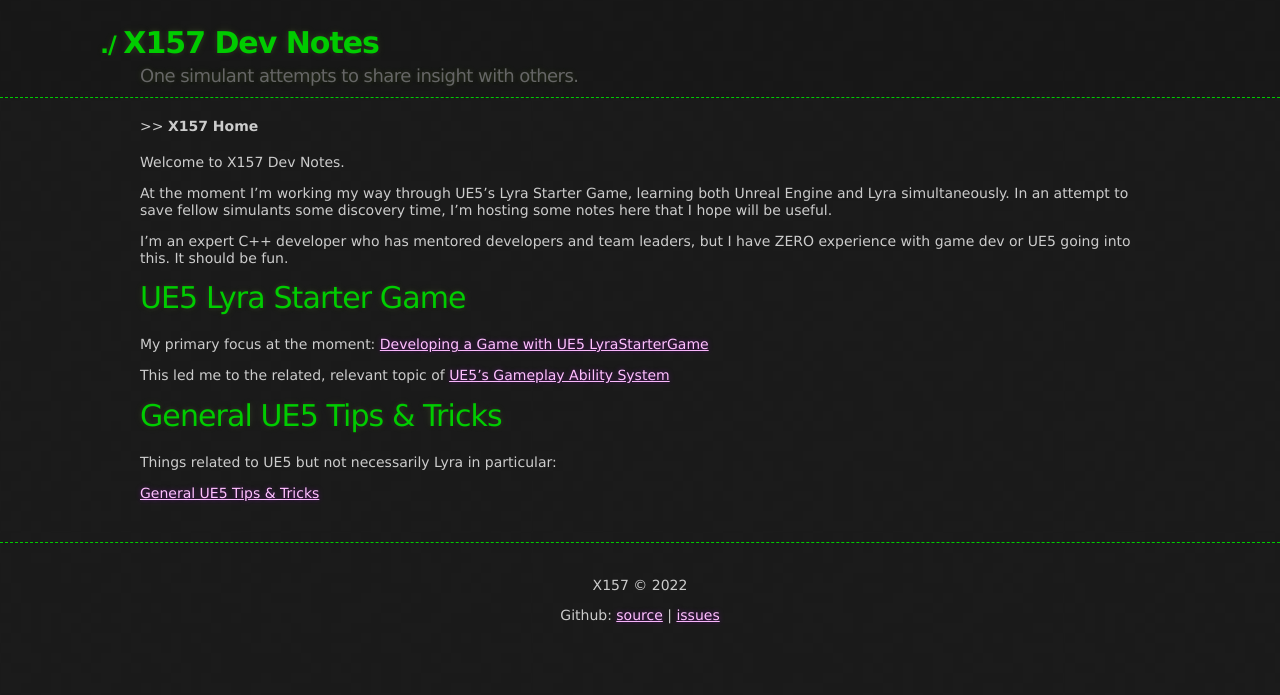
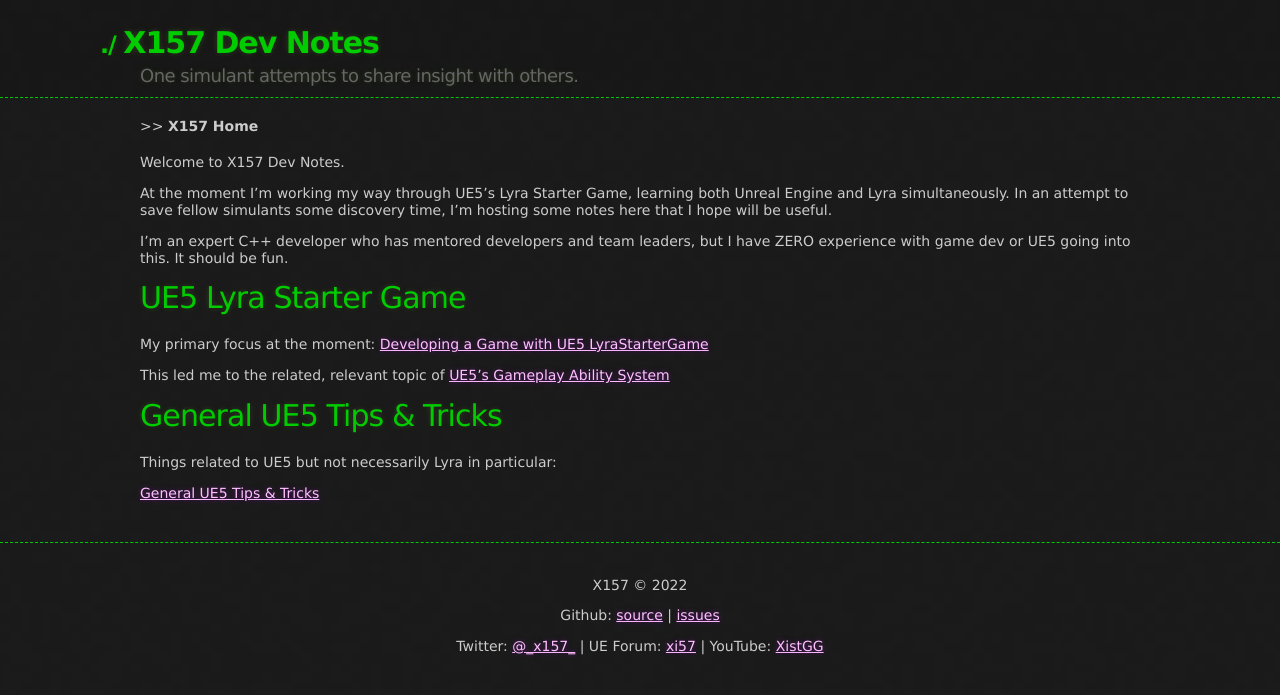
Before and after one commit to x157/x157.github.io, a Jekyll site: the page built from index.md, in a window 1280 px wide. Shown: the top 695 px of the page. Built offline with Jekyll 4.4.1, drawn with Linux system fonts in a browser that asks for light colours.

Commit message:
Add social links

```diff
--- a/_includes/footer.html
+++ b/_includes/footer.html
@@ -11,5 +11,13 @@
             |
             <a href="https://github.com/x157/x157.github.io/issues">issues</a>
         </p>
+
+        <p>
+            Twitter: <a href="https://twitter.com/_x157_">@_x157_</a>
+            |
+            UE Forum: <a href="https://forums.unrealengine.com/u/xi57">xi57</a>
+            |
+            YouTube: <a href="https://www.youtube.com/c/XistGG">XistGG</a>
+        </p>
     </div>
 </footer>
```
